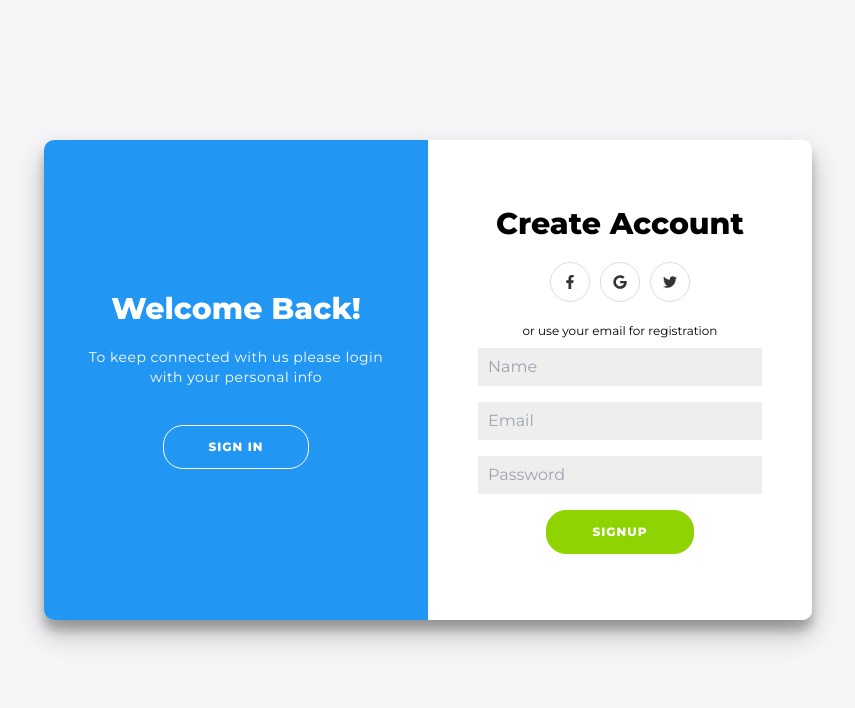
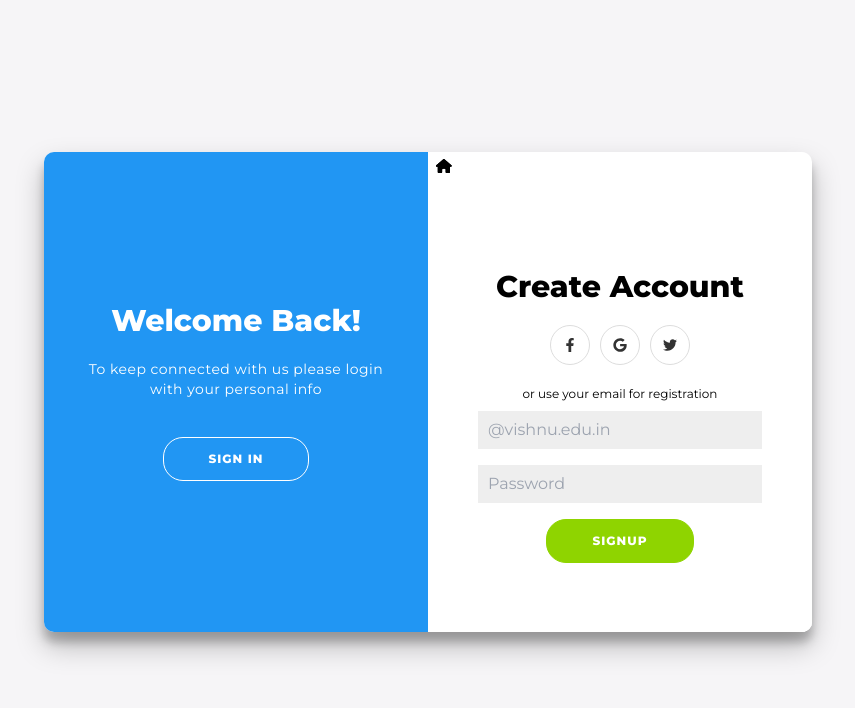
Before and after one commit to raghavendra-10/clgtwitter, a React (Create React App) app: page /register in a window 1280 px wide. Both pictures are taken after a click on the button "SIGN UP". Shown: the top 708 px of the page, without its empty margins (212-1067 px from the left). Built offline with nearby package versions, Linux system fonts and the light colour scheme.

Commit message:
added login validations

```diff
--- a/package.json
+++ b/package.json
@@ -3,14 +3,20 @@
   "version": "0.1.0",
   "private": true,
   "dependencies": {
+    "@fortawesome/fontawesome-svg-core": "^6.4.2",
+    "@fortawesome/free-solid-svg-icons": "^6.4.2",
+    "@fortawesome/react-fontawesome": "^0.2.0",
     "@testing-library/jest-dom": "^5.17.0",
     "@testing-library/react": "^13.4.0",
     "@testing-library/user-event": "^13.5.0",
+    "firebase": "^10.2.0",
+    "firebase-admin": "^11.10.1",
     "react": "^18.2.0",
     "react-dom": "^18.2.0",
     "react-icons": "^4.10.1",
     "react-router-dom": "^6.15.0",
     "react-scripts": "5.0.1",
+    "react-toastify": "^9.1.3",
     "web-vitals": "^2.1.4"
   },
   "scripts": {
--- a/src/App.js
+++ b/src/App.js
@@ -1,6 +1,5 @@
-import { BrowserRouter, Routes, Route } from "react-router-dom";
-import React  from "react";
-
+import { BrowserRouter, Routes, Route, Navigate } from "react-router-dom";
+import React, { useState } from "react";
 import Home from "./components/Home";
 import SlideLogin from "./components/SlideLogin";
 import Dashboard from "./components/Dashboard";
@@ -8,16 +7,28 @@ import Dashboard from "./components/Dashboard";
 // import './App.css';
 
 function App() {
+  const [isAuthenticated, setIsAuthenticated] = useState(false);
+
+  const handleLogout = () => {
+    setIsAuthenticated(false);
+
+  };
   return (
     <div className="App">
       <BrowserRouter>
-      <Routes>
+        <Routes>
+          <Route path="/" element={<Home />} />
+          <Route
+            path="/register"
+            element={<SlideLogin setIsAuthenticated={setIsAuthenticated}/>}
+          />
+          <Route
+            path="/dashboard"
+            element={isAuthenticated ? <Dashboard handleLogout={handleLogout}/> : <Navigate to="/register" />}
+          />
+        </Routes>
+      </BrowserRouter>
 
-        <Route element={<SlideLogin/>} path="/register"  exact/>
-        <Route element={<Home/>} path="/"  exact/>
-        <Route element={<Dashboard/>} path="/dashboard"  exact/>
-      </Routes>
-      </BrowserRouter>
     </div>
   );
 }
--- a/src/components/Dashboard.jsx
+++ b/src/components/Dashboard.jsx
@@ -1,9 +1,18 @@
-import React from 'react'
+import React from "react";
 
-const Dashboard = () => {
+const Dashboard = ({ handleLogout }) => {
   return (
-    <div>Dashboard</div>
-  )
-}
+    <div>
+      <h1>Welcome to the Dashboard</h1>
+      <button
+        onClick={() => {
+          handleLogout();
+        }}
+      >
+        LogOut
+      </button>
+    </div>
+  );
+};
 
-export default Dashboard
+export default Dashboard;
--- a/src/components/SlideLogin.jsx
+++ b/src/components/SlideLogin.jsx
@@ -1,58 +1,150 @@
-import React, { useState } from "react";
+import React, { useState} from "react";
+import { auth } from "../firebaseConfig";
+import { useNavigate } from "react-router-dom";
+import { toast } from "react-toastify";
+import "react-toastify/dist/ReactToastify.css";
+import { Link } from "react-router-dom";
+import { FontAwesomeIcon } from "@fortawesome/react-fontawesome";
+import { faHome } from "@fortawesome/free-solid-svg-icons";
+
+import {
+  createUserWithEmailAndPassword,
+  signInWithEmailAndPassword,
+} from "firebase/auth";
 import "./login.css";
 import { FaFacebookF, FaGoogle, FaTwitter } from "react-icons/fa";
 
-const SlideLogin = () => {
+const SlideLogin = ({ setIsAuthenticated }) => {
   const [isSignup, setIsSignup] = useState(false);
+  const [registerEmail, setRegisterEmail] = useState("");
+  const [registerPassword, setRegisterPassword] = useState("");
+  const [loginEmail, setLoginEmail] = useState("");
+  const [loginPassword, setLoginPassword] = useState("");
+
+  const navigate = useNavigate();
+
+  const emailPattern = /^[a-zA-Z0-9._%+-]+@vishnu\.edu\.in$/;
+  const register = async () => {
+    try {
+      if (!emailPattern.test(registerEmail)) {
+        toast.error("Please use a valid vishnu.edu.in email.");
+        return;
+      }
+
+      await createUserWithEmailAndPassword(auth, registerEmail, registerPassword);
+
+      toast.success("Registered successfully!");
+    } catch (error) {
+      toast.error(error.message);
+    }
+  };
+
+  const login = async () => {
+    try {
+      if (!emailPattern.test(loginEmail)) {
+        toast.error("Please use a valid vishnu.edu.in email.");
+        return;
+      }
+
+      await signInWithEmailAndPassword(auth, loginEmail, loginPassword);
+
+      setIsAuthenticated(true);
+      navigate("/dashboard");
+    } catch (error) {
+      toast.error("Login failed. Please check your credentials.");
+    }
+  };
 
   const toggleForm = () => {
     setIsSignup(!isSignup);
   };
 
   return (
+
+
     <div className="body">
+
       <div className={`cont ${isSignup ? "right-panel-active" : ""}`}>
         <div className="form-cont sign-up-cont">
-        <form className="form" action="">
+        <div className="font-thin text-sm pl-2 pt-1 "><Link to="/"><FontAwesomeIcon icon={faHome} /></Link></div>
+          <div className="form">
+
             <h1 className="h1 text-3xl">Create Account</h1>
             <div className="social-cont">
-            <a href="#" className="a social">
+              <a href="/" className="a social">
                 <FaFacebookF />
               </a>
-            <a href="#" className="a social">
+              <a href="/" className="a social">
                 <FaGoogle />
               </a>
-            <a href="#" className="a social">
+              <a href="/" className="a social">
                 <FaTwitter />
               </a>
             </div>
             <span className="span">or use your email for registration</span>
-          <input className="input" type="text" name="name" placeholder="Name" />
-          <input className="input" type="email" name="email" placeholder="Email" />
-          <input className="input" type="password" name="password" placeholder="Password" />
-          <button className="button">SignUp</button>
-        </form>
+            {/* <input className="input" type="text" name="name" value={email}  placeholder="Name" /> */}
+            <input
+              className="input"
+              type="email"
+              name="email"
+              onChange={(event) => {
+                setRegisterEmail(event.target.value);
+              }}
+              placeholder="@vishnu.edu.in"
+            />
+            <input
+              className="input"
+              type="password"
+              name="password"
+              onChange={(event) => {
+                setRegisterPassword(event.target.value);
+              }}
+              placeholder="Password"
+            />
+            <button className="button" onClick={register}>
+              SignUp
+            </button>
+          </div>
         </div>
         <div className="form-cont sign-in-cont">
-        <form className="form" action="#">
+        <div className="font-thin text-sm pl-2 pt-1 "><Link to="/"><FontAwesomeIcon icon={faHome} /></Link></div>
+          <div className="form">
             <h1 className="h1 text-3xl">Sign In</h1>
             <div className="social-cont">
-            <a href="#" className="a social">
+              <a href="/" className="a social">
                 <FaFacebookF />
               </a>
-            <a href="#" className="a social">
+              <a href="/" className="a social">
                 <FaGoogle />
               </a>
-            <a href="#" className="a social">
+              <a href="/" className="a social">
                 <FaTwitter />
               </a>
             </div>
             <span className="span">or use your account</span>
-          <input className="input" type="email" name="email" placeholder="Email" />
-          <input className="input" type="password" name="password" placeholder="Password" />
-          <a href="#" className="a">Forgot Your Password</a>
-          <button className="button">Sign In</button>
-        </form>
+            <input
+              className="input"
+              type="email"
+              name="email"
+              onChange={(event) => {
+                setLoginEmail(event.target.value);
+              }}
+              placeholder="@vishnu.edu.in"
+            />
+            <input
+              className="input"
+              type="password"
+              name="password"
+              onChange={(event) => {
+                setLoginPassword(event.target.value);
+              }}
+              placeholder="Password"
+            />
+            {/* <a href="/" className="a">Forgot Your Password</a> */}
+            <button className="button" onClick={login}>
+              Sign In
+            </button>
+          </div>
         </div>
         <div className="overlay-cont">
           <div className="overlay">
@@ -67,7 +159,9 @@ const SlideLogin = () => {
             </div>
             <div className="overlay-panel overlay-right">
               <h1 className="h1 text-3xl">Hello, Friend!</h1>
-            <p className="p">Enter your details and start the journey with us</p>
+              <p className="p">
+                Enter your details and start the journey with us
+              </p>
               <button className="button ghost" onClick={toggleForm}>
                 Sign Up
               </button>
@@ -76,6 +170,7 @@ const SlideLogin = () => {
         </div>
       </div>
     </div>
+
   );
 };
 
--- a/src/components/login.css
+++ b/src/components/login.css
@@ -8,7 +8,7 @@
   align-items: center;
   flex-direction: column;
   font-family: "Montserrat", sans-serif;
-  height: 100vh;
+  height: 103vh;
   margin: -20px 0 50px;
 }
 
--- /dev/null
+++ b/src/firebaseConfig.js
@@ -0,0 +1,23 @@
+// Import the functions you need from the SDKs you need
+import { initializeApp } from "firebase/app";
+import {getAuth} from "firebase/auth"
+// import { getAnalytics } from "firebase/analytics";
+// TODO: Add SDKs for Firebase products that you want to use
+// https://firebase.google.com/docs/web/setup#available-libraries
+
+// Your web app's Firebase configuration
+// For Firebase JS SDK v7.20.0 and later, measurementId is optional
+const firebaseConfig = {
+  apiKey: "AIzaSyBjZjDlbKa72rasvUGUGNgkovtyPRKFavk",
+  authDomain: "twitter-f6b63.firebaseapp.com",
+  projectId: "twitter-f6b63",
+  storageBucket: "twitter-f6b63.appspot.com",
+  messagingSenderId: "592583838979",
+  appId: "1:592583838979:web:6a6d86849cc6e6542eed36",
+  measurementId: "G-1JQZLCP186"
+};
+
+// Initialize Firebase
+const app = initializeApp(firebaseConfig);
+// const analytics = getAnalytics(app);
+export const auth = getAuth(app)
--- a/src/index.js
+++ b/src/index.js
@@ -3,11 +3,15 @@ import ReactDOM from 'react-dom/client';
 import './index.css';
 import App from './App';
 import reportWebVitals from './reportWebVitals';
+import { ToastContainer } from "react-toastify"; // Import the ToastContainer
+import "react-toastify/dist/ReactToastify.css";
 
 const root = ReactDOM.createRoot(document.getElementById('root'));
 root.render(
   <React.StrictMode>
     <App />
+    <ToastContainer position="top-right" autoClose={3000} hideProgressBar />
+
   </React.StrictMode>
 );
 
```
Also changed, not shown: 1 other file (tests, documents, lock files or other folders). Lines whose indentation alone changed are shown as unchanged.
